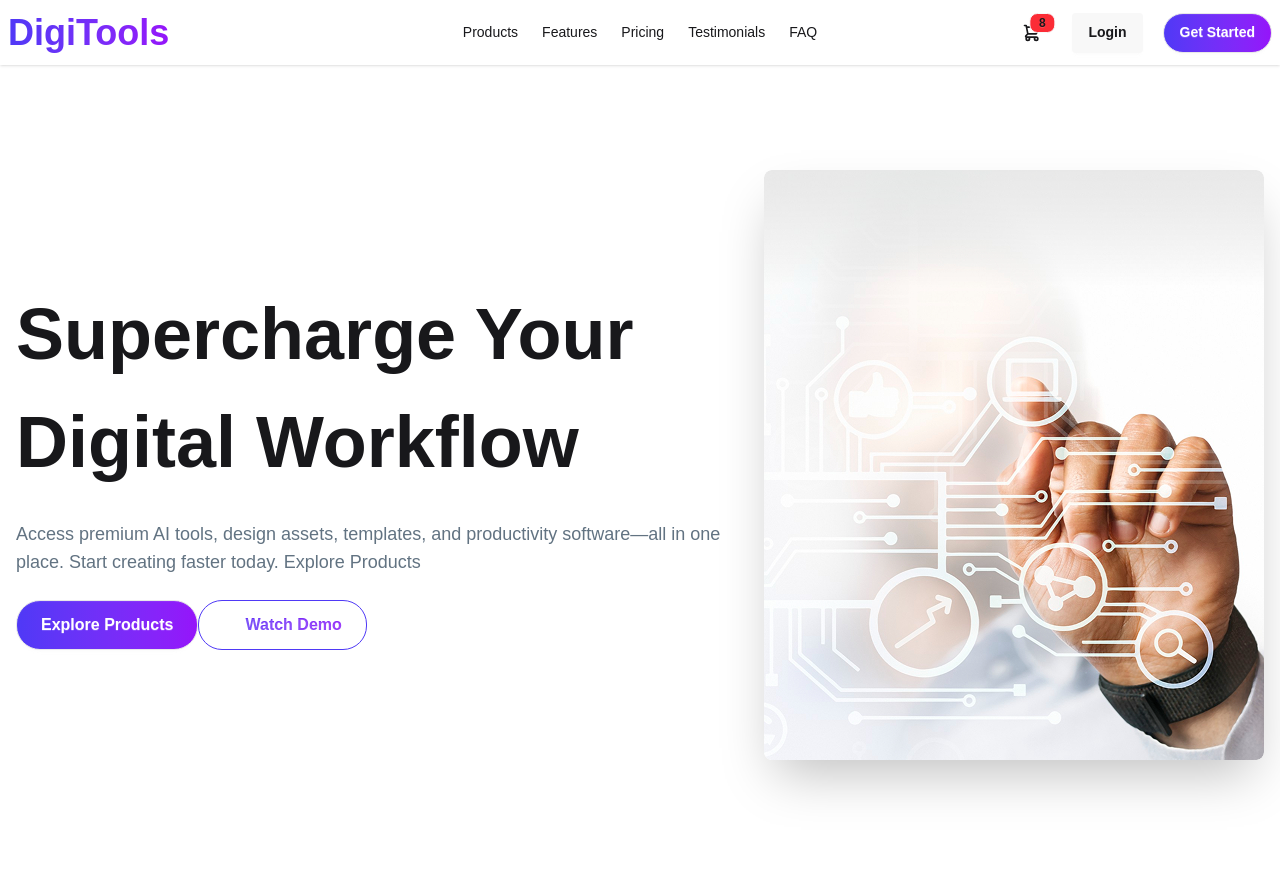
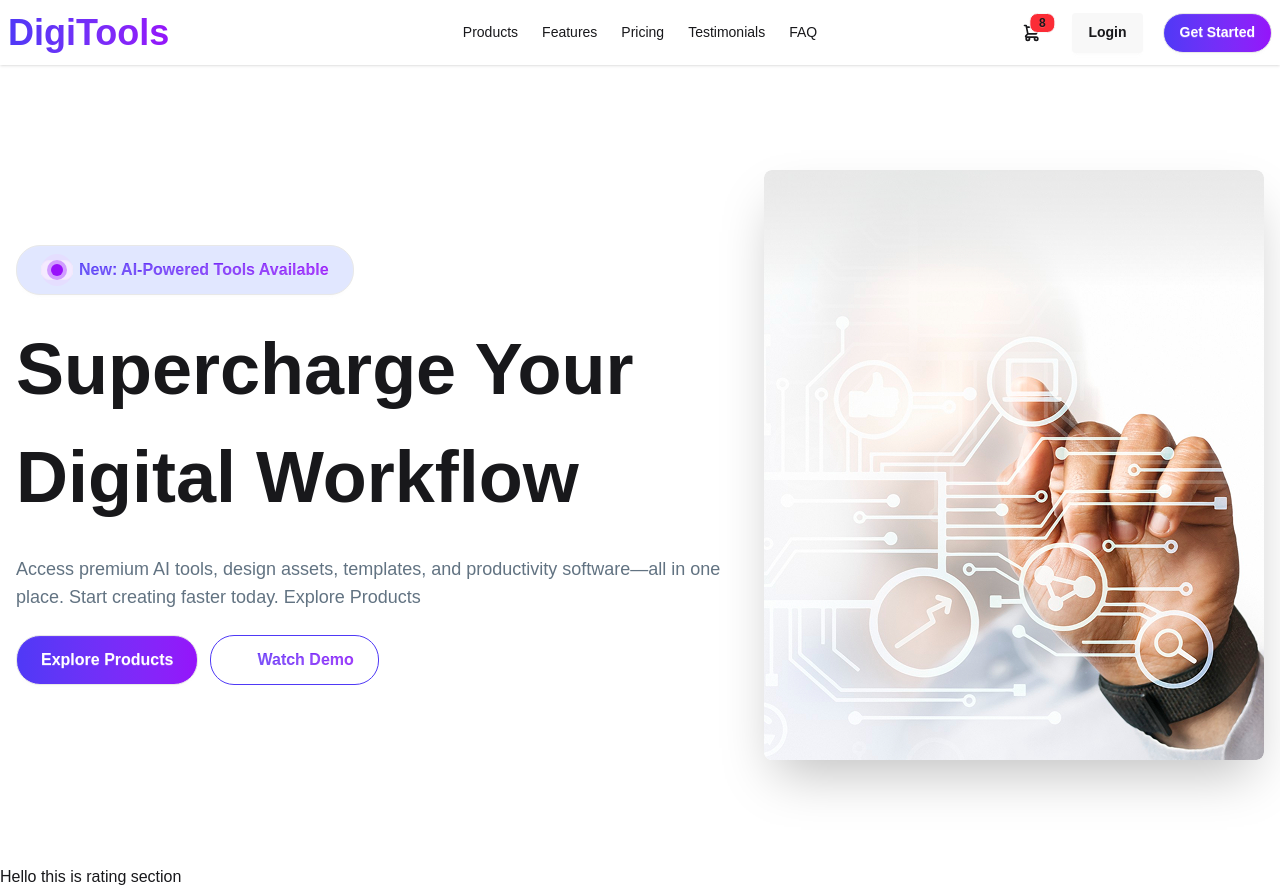
Before and after one commit to naimurrahmanniloy/digitools-platform, a React (Vite) app: page / in a window 1280 px wide. Before the commit the page ends 865 px from the top, so only its background shows below. Built offline with nearby package versions, Linux system fonts and the light colour scheme.

Commit message:
added badge

```diff
--- a/src/App.jsx
+++ b/src/App.jsx
@@ -1,12 +1,14 @@
 import "./App.css";
 import Homepage from "./components/Homepage/Homepage";
 import Navbar from "./components/Navbar/Navbar";
+import Rating from "./components/Rating/Rating";
 
 function App() {
   return (
     <>
       <Navbar />
       <Homepage />
+      <Rating />
     </>
   );
 }
--- a/src/components/Homepage/Homepage.jsx
+++ b/src/components/Homepage/Homepage.jsx
@@ -1,4 +1,3 @@
-import React from "react";
 import heroImage from "../../assets/banner.png";
 import { FaPlay } from "react-icons/fa";
 
@@ -9,6 +8,20 @@ const Homepage = () => {
         <div className="hero-content flex-col lg:flex-row-reverse">
           <img src={heroImage} className=" rounded-lg shadow-2xl" />
           <div>
+            <button className="btn  rounded-3xl text-[16px] p-6  bg-[#e1e7ff] mb-5">
+              <div className="badge badge-sm">
+                <div class="relative flex items-center justify-center ">
+                  <div class="absolute h-8 w-8 rounded-full bg-purple-200 opacity-50"></div>
+
+                  <div class="absolute h-5 w-5 rounded-full bg-purple-400 opacity-70"></div>
+                  <div class="relative h-3 w-3 rounded-full bg-purple-600"></div>
+                </div>
+              </div>{" "}
+              <div className=" text-[16px] bg-clip-text text-transparent bg-linear-to-r from-[#4f39f6] to-[#9514fa] ">
+                {" "}
+                New: AI-Powered Tools Available
+              </div>
+            </button>
             <h1 className="text-[72px] font-bold">
               Supercharge Your Digital Workflow
             </h1>
@@ -17,7 +30,7 @@ const Homepage = () => {
               productivity software—all in one place. Start creating faster
               today. Explore Products
             </p>
-            <a className="btn rounded-3xl text-[16px] p-6 text-white bg-linear-to-r from-[#4f39f6] to-[#9514fa]">
+            <a className="btn mr-3 rounded-3xl text-[16px] p-6 text-white bg-linear-to-r from-[#4f39f6] to-[#9514fa]">
               Explore Products
             </a>
 
--- /dev/null
+++ b/src/components/Rating/Rating.jsx
@@ -0,0 +1,11 @@
+import React from "react";
+
+const Rating = () => {
+  return (
+    <div>
+      <h1>Hello this is rating section</h1>
+    </div>
+  );
+};
+
+export default Rating;
```
Also changed, not shown: src/assets/rectangle.png (added).
